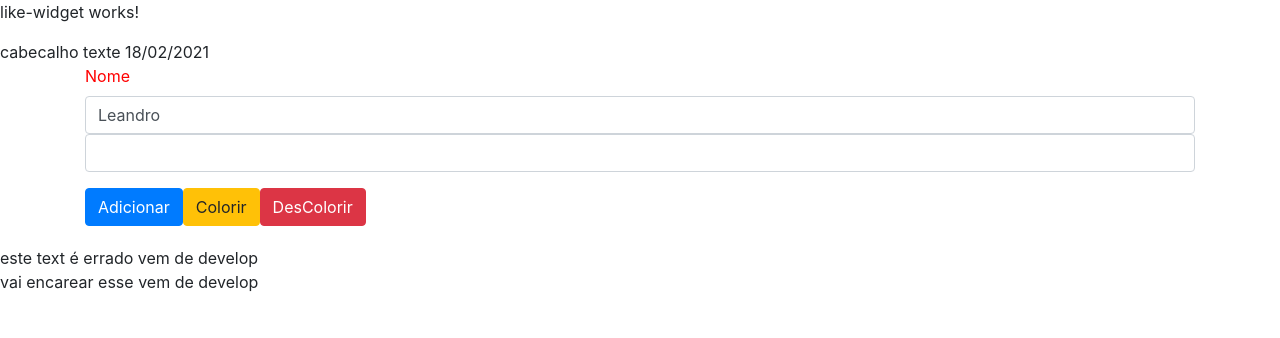
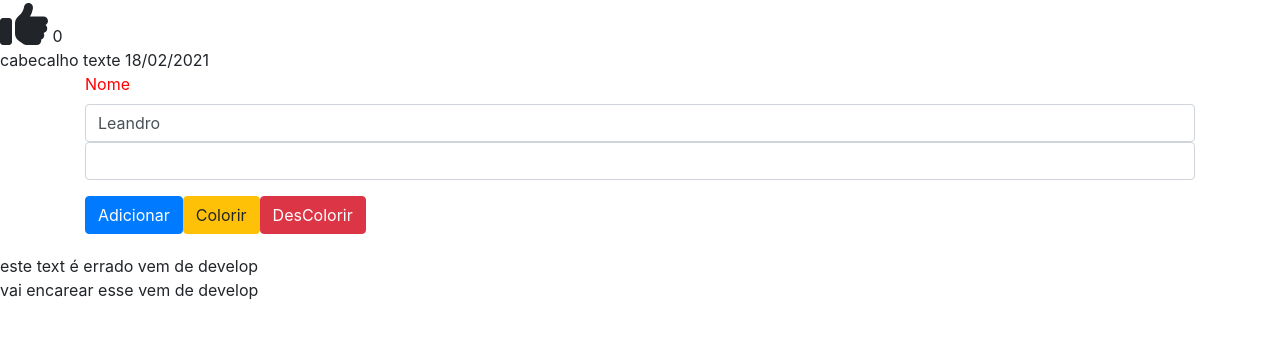
Before and after one commit to leandrocprates/meuprojeto, an Angular app: page / in a window 1280 px wide. Shown: the top 338 px of the page. Built offline with nearby package versions, Linux system fonts and the light colour scheme.

Commit message:
adicionado component figuras fortawesome

```diff
--- a/package.json
+++ b/package.json
@@ -19,6 +19,9 @@
     "@angular/platform-browser": "~10.1.2",
     "@angular/platform-browser-dynamic": "~10.1.2",
     "@angular/router": "~10.1.2",
+    "@fortawesome/angular-fontawesome": "^0.7.0",
+    "@fortawesome/fontawesome-svg-core": "^6.3.0",
+    "@fortawesome/free-solid-svg-icons": "^6.3.0",
     "bootstrap": "^4.5.2",
     "rxjs": "~6.6.0",
     "tslib": "^2.0.0",
--- a/src/app/app.component.html
+++ b/src/app/app.component.html
@@ -1,5 +1,15 @@
 
-<app-like-widget></app-like-widget>
+<app-like-widget  (liked)="like()"   [likes]="likes" ></app-like-widget>
+
+
+
+
+
+
+
+
+
+
 
 <div>cabecalho texte 18/02/2021  </div>
 
--- a/src/app/app.component.ts
+++ b/src/app/app.component.ts
@@ -1,7 +1,7 @@
 import { Component, NgModule } from '@angular/core';
 import { NgForm } from '@angular/forms';
-
-
+import { faCoffee } from '@fortawesome/free-solid-svg-icons';
+import { faThumbsUp } from '@fortawesome/free-solid-svg-icons';
 
 class Cliente{
   nome: String;
@@ -17,6 +17,8 @@ class Cliente{
 })
 export class AppComponent {
 
+  faCoffee = faCoffee;
+  faThumbsUp = faThumbsUp ;
 
   cliente = new Cliente();
 
@@ -44,4 +46,9 @@ export class AppComponent {
   }
 
 
+  public likes : number = 0 ;
+  public like(): void {
+      this.likes++ ;
+  }
+
 }
--- a/src/app/app.module.ts
+++ b/src/app/app.module.ts
@@ -12,7 +12,7 @@ import { FuncionarioCardComponent } from './funcionario-card/funcionario-card.co
 import { FuncionarioFormComponent } from './funcionario-form/funcionario-form.component';
 import { CampoColoridoDirective } from './campo-colorido.directive';
 import { LikeWidgetModule } from './shared/components/like-widget/like-widget.module';
-
+import { FontAwesomeModule } from '@fortawesome/angular-fontawesome';
 
 
 @NgModule({
@@ -28,7 +28,8 @@ import { LikeWidgetModule } from './shared/components/like-widget/like-widget.mo
     BrowserModule,
     AppRoutingModule,
     FormsModule,
-    LikeWidgetModule
+    LikeWidgetModule,
+    FontAwesomeModule
   ],
   providers: [],
   bootstrap: [AppComponent]
--- a/src/app/shared/components/like-widget/like-widget.component.html
+++ b/src/app/shared/components/like-widget/like-widget.component.html
@@ -1 +1,20 @@
-<p>like-widget works!</p>
+<div class="like-widget-container" (click)="like()"
+    (keyup.enter)="like()">
+
+    <fa-icon
+    role="button"
+    tabindex="0"
+    size="3x"
+    [attr.aria-describedby]="id"
+    [icon]="fonts.faThumbsUp">
+    </fa-icon>
+
+    <span
+    [attr.id]="id"
+    [attr.aria-label]="likes + 'pessoas gostaram'"
+    aria-live="true"
+    aria-atomic="true"
+    class="like-counter">
+        {{likes}}
+    </span>
+</div>
--- a/src/app/shared/components/like-widget/like-widget.component.ts
+++ b/src/app/shared/components/like-widget/like-widget.component.ts
@@ -1,4 +1,6 @@
-import { Component, OnInit } from '@angular/core';
+import { Component, EventEmitter, Input, OnInit, Output } from '@angular/core';
+import { faThumbsUp } from '@fortawesome/free-solid-svg-icons';
+import { UniqueIdService } from '../../services/unique-id.service';
 
 @Component({
   selector: 'app-like-widget',
@@ -7,9 +9,21 @@ import { Component, OnInit } from '@angular/core';
 })
 export class LikeWidgetComponent implements OnInit {
 
-  constructor() { }
+  @Output() liked = new EventEmitter<void>();
+  @Input() likes : number = 0 ;
+  @Input() id : string = null ;
+  public fonts = {faThumbsUp };
+
+  constructor(private uniqueIdService : UniqueIdService) { }
 
   ngOnInit(): void {
+    if ( !this.id){
+      this.id = this.uniqueIdService.generateIdsWithPrefix('like-widget');
+    }
+  }
+
+  public like(): void {
+    this.liked.emit();
   }
 
 }
--- a/src/app/shared/components/like-widget/like-widget.module.ts
+++ b/src/app/shared/components/like-widget/like-widget.module.ts
@@ -1,13 +1,15 @@
 import { NgModule } from '@angular/core';
 import { CommonModule } from '@angular/common';
 import { LikeWidgetComponent } from './like-widget.component';
+import { FontAwesomeModule } from '@fortawesome/angular-fontawesome';
 
 
 
 @NgModule({
   declarations: [LikeWidgetComponent],
   imports: [
-    CommonModule
+    CommonModule,
+    FontAwesomeModule
   ],
   exports:[
     LikeWidgetComponent
```
Also changed, not shown: 1 other file (tests, documents, lock files or other folders).
